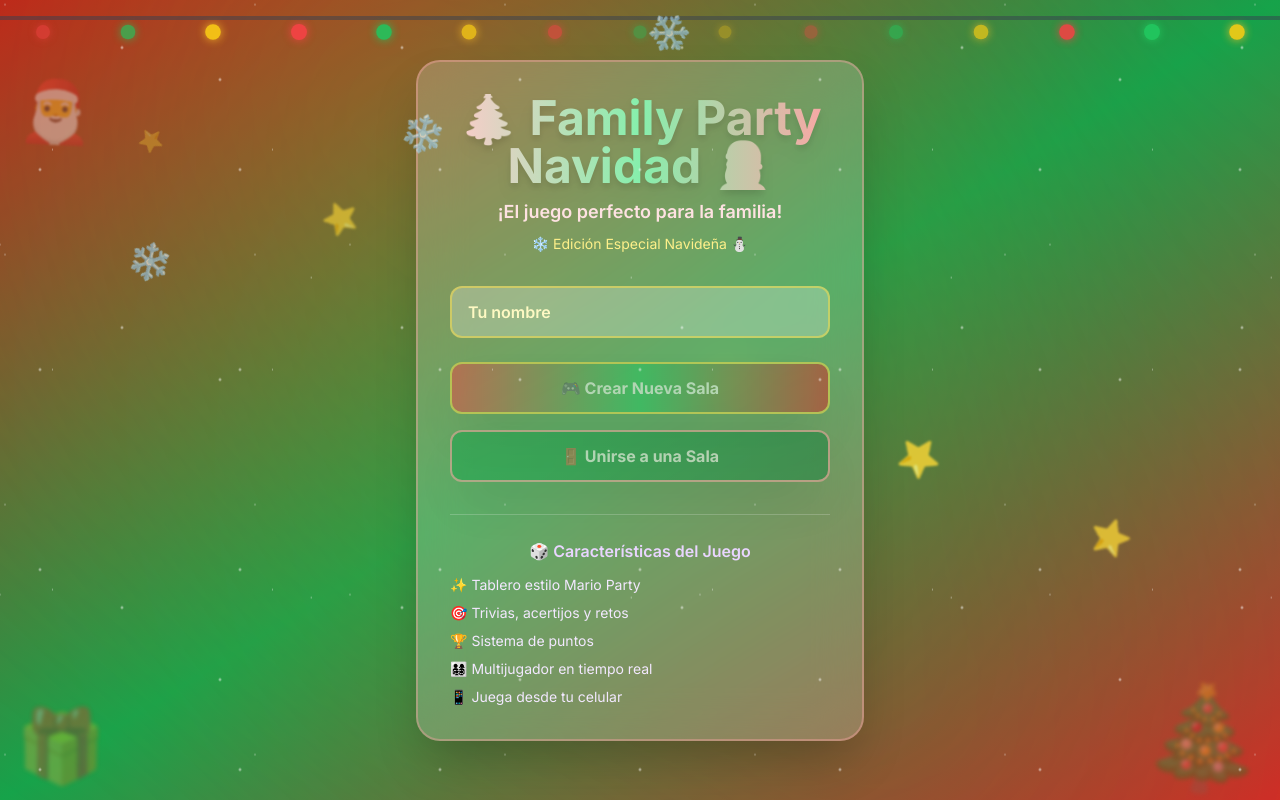
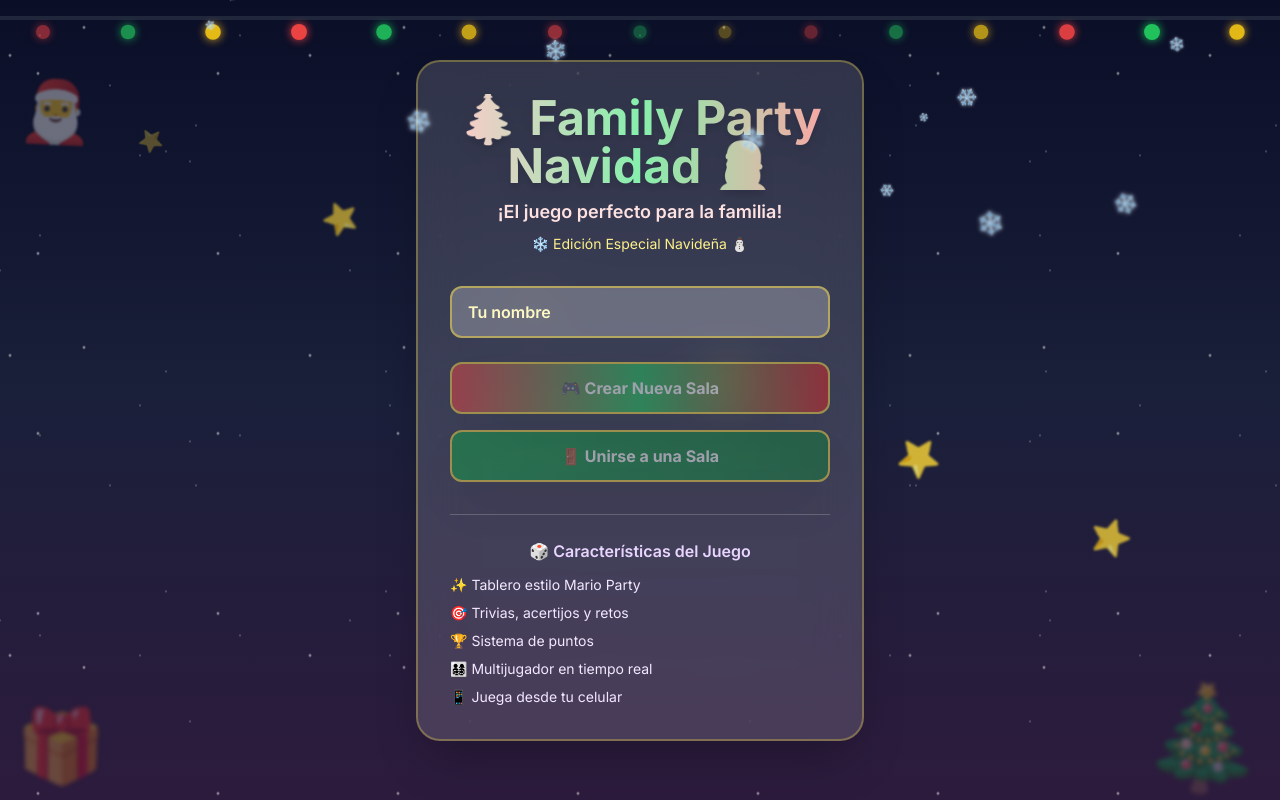
Before and after one commit to elunboundfiremail/FamilyPartyGame, a React (Vite) app: page / in a window 1280 px wide. Built offline with nearby package versions, Linux system fonts and the light colour scheme.

Commit message:
Fondo nocturno estrellado estilo Mario + Nieve mejorada que se desvanece a mitad de pantalla

```diff
--- a/src/components/ChristmasDecorations.jsx
+++ b/src/components/ChristmasDecorations.jsx
@@ -112,27 +112,39 @@
         </motion.div>
       ))}
 
-      {/* Copos de nieve grandes flotantes (opcionales, más visibles) */}
-      {[...Array(5)].map((_, i) => (
+      {/* Copos de nieve cayendo suavemente - Se desvanecen a mitad */}
+      {[...Array(20)].map((_, i) => (
         <motion.div
           key={`snowflake-${i}`}
+          initial={{
+            y: -50,
+            x: Math.random() * window.innerWidth,
+            opacity: 0,
+            scale: 0.3 + Math.random() * 0.7
+          }}
           animate={{
-            y: ['0vh', '100vh'],
-            x: [0, Math.sin(i) * 50, 0],
+            y: window.innerHeight * 0.6, // Solo hasta el 60% de la pantalla
+            x: Math.random() * window.innerWidth + Math.sin(i) * 30,
+            opacity: [0, 0.8, 0.8, 0],
             rotate: [0, 360]
           }}
           transition={{
-            duration: 15 + i * 2,
+            duration: 8 + Math.random() * 6,
             repeat: Infinity,
             ease: "linear",
-            delay: i * 2
+            delay: i * 0.5,
+            opacity: {
+              duration: 8 + Math.random() * 6,
+              times: [0, 0.2, 0.7, 1] // Aparece, se mantiene, desaparece
+            }
           }}
-          className="fixed text-4xl pointer-events-none opacity-60"
+          className="fixed text-2xl pointer-events-none"
           style={{
-            left: `${10 + i * 20}%`,
-            top: '-50px',
-            filter: 'blur(0.5px)',
-            zIndex: 9999
+            left: 0,
+            top: 0,
+            filter: 'blur(1px)',
+            zIndex: 9999,
+            textShadow: '0 0 5px rgba(255,255,255,0.8)'
           }}
         >
           ❄️
--- a/src/index.css
+++ b/src/index.css
@@ -4,79 +4,52 @@
 
 @layer base {
   body {
-    @apply bg-gradient-to-br from-red-700 via-green-600 to-red-600 min-h-screen;
+    background: linear-gradient(180deg, #0a0e27 0%, #1a1f3a 50%, #2d1b3d 100%);
+    min-height: 100vh;
     position: relative;
     overflow: hidden;
   }
 
-  /* Fondo giratorio navideño */
+  /* Cielo estrellado de fondo - Estilo Mario */
   body::before {
-    content: '';
-    position: fixed;
-    top: 50%;
-    left: 50%;
-    width: 150vw;
-    height: 150vh;
-    background: radial-gradient(circle at 30% 40%, rgba(255, 215, 0, 0.15) 0%, transparent 50%),
-                radial-gradient(circle at 70% 60%, rgba(34, 139, 34, 0.15) 0%, transparent 50%),
-                radial-gradient(circle at 50% 50%, rgba(220, 20, 60, 0.1) 0%, transparent 60%);
-    animation: rotateBackground 60s linear infinite;
-    transform: translate(-50%, -50%);
-    pointer-events: none;
-    z-index: 0;
-    filter: blur(60px);
-  }
-
-  @keyframes rotateBackground {
-    0% {
-      transform: translate(-50%, -50%) rotate(0deg);
-    }
-    100% {
-      transform: translate(-50%, -50%) rotate(360deg);
-    }
-  }
-
-  /* Contenedor para múltiples copos de nieve */
-  body::after {
     content: '';
     position: fixed;
     top: 0;
     left: 0;
-    right: 0;
-    bottom: 0;
+    width: 100%;
+    height: 100%;
+    background-image:
+      radial-gradient(1px 1px at 20% 20%, white, transparent),
+      radial-gradient(1px 1px at 40% 40%, white, transparent),
+      radial-gradient(2px 2px at 60% 30%, white, transparent),
+      radial-gradient(1px 1px at 80% 50%, white, transparent),
+      radial-gradient(1px 1px at 90% 10%, white, transparent),
+      radial-gradient(2px 2px at 10% 60%, white, transparent),
+      radial-gradient(1px 1px at 30% 80%, white, transparent),
+      radial-gradient(1px 1px at 50% 70%, white, transparent),
+      radial-gradient(2px 2px at 70% 85%, white, transparent),
+      radial-gradient(1px 1px at 85% 75%, white, transparent);
+    background-size: 200px 200px, 250px 250px, 300px 300px, 350px 350px, 400px 400px,
+                     180px 180px, 220px 220px, 280px 280px, 320px 320px, 360px 360px;
+    background-position: 0 0, 40px 60px, 130px 270px, 70px 100px, 150px 50px,
+                        200px 150px, 100px 200px, 50px 250px, 180px 80px, 250px 220px;
+    animation: twinkle 3s ease-in-out infinite, moveStars 120s linear infinite;
     pointer-events: none;
-    z-index: 9998;
-    background-image:
-      radial-gradient(2px 2px at 20% 30%, white, transparent),
-      radial-gradient(2px 2px at 60% 70%, white, transparent),
-      radial-gradient(1px 1px at 50% 50%, white, transparent),
-      radial-gradient(1px 1px at 80% 10%, white, transparent),
-      radial-gradient(2px 2px at 90% 60%, white, transparent),
-      radial-gradient(1px 1px at 33% 50%, white, transparent),
-      radial-gradient(1px 1px at 66% 90%, white, transparent);
-    background-size: 200px 200px, 300px 300px, 250px 250px, 350px 350px, 280px 280px, 220px 220px, 320px 320px;
-    background-position: 0 0, 40px 60px, 130px 270px, 70px 100px, 150px 50px, 200px 150px, 100px 200px;
-    animation: snowfall-multi 20s linear infinite;
-    opacity: 0.8;
+    z-index: 0;
+    filter: blur(0.5px);
   }
 
-  @keyframes snowfall-multi {
+  @keyframes twinkle {
+    0%, 100% { opacity: 0.8; }
+    50% { opacity: 0.4; }
+  }
+
+  @keyframes moveStars {
     0% {
-      background-position: 0 0, 40px 60px, 130px 270px, 70px 100px, 150px 50px, 200px 150px, 100px 200px;
-      opacity: 0;
-    }
-    10% {
-      opacity: 0.8;
-    }
-    50% {
-      opacity: 0.6;
-    }
-    80% {
-      opacity: 0.3;
+      transform: translateY(0);
     }
     100% {
-      background-position: 0 400px, 40px 460px, 130px 670px, 70px 500px, 150px 450px, 200px 550px, 100px 600px;
-      opacity: 0;
+      transform: translateY(-100px);
     }
   }
 
@@ -89,7 +62,7 @@
 
 @layer utilities {
   .glass {
-    @apply bg-white bg-opacity-20 backdrop-blur-xl border-2 border-red-300 border-opacity-40 shadow-2xl;
+    @apply bg-white bg-opacity-15 backdrop-blur-xl border-2 border-yellow-300 border-opacity-30 shadow-2xl;
   }
 
   .btn-primary {
@@ -101,7 +74,7 @@
   .btn-secondary {
     @apply bg-gradient-to-r from-green-600 to-green-700 hover:from-green-700 hover:to-green-800
            text-white font-bold py-3 px-6 rounded-xl shadow-2xl transform transition
-           hover:scale-105 active:scale-95 border-2 border-red-300;
+           hover:scale-105 active:scale-95 border-2 border-yellow-300;
   }
 
   .btn-mystery {
```
